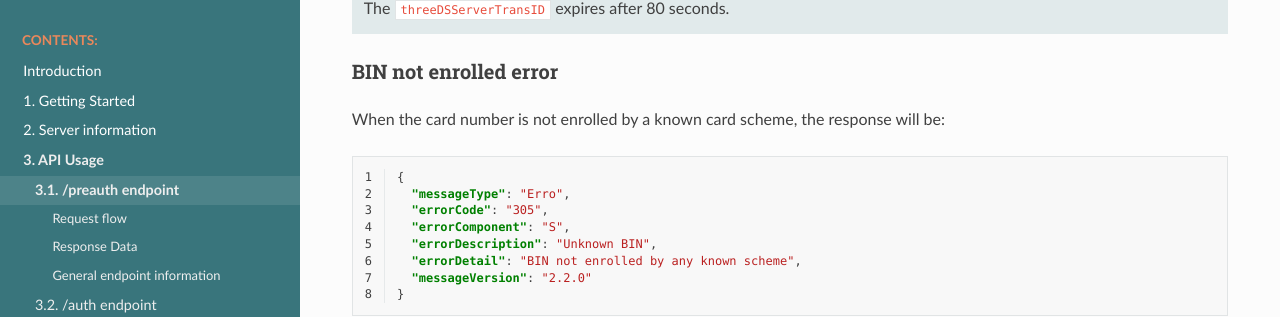
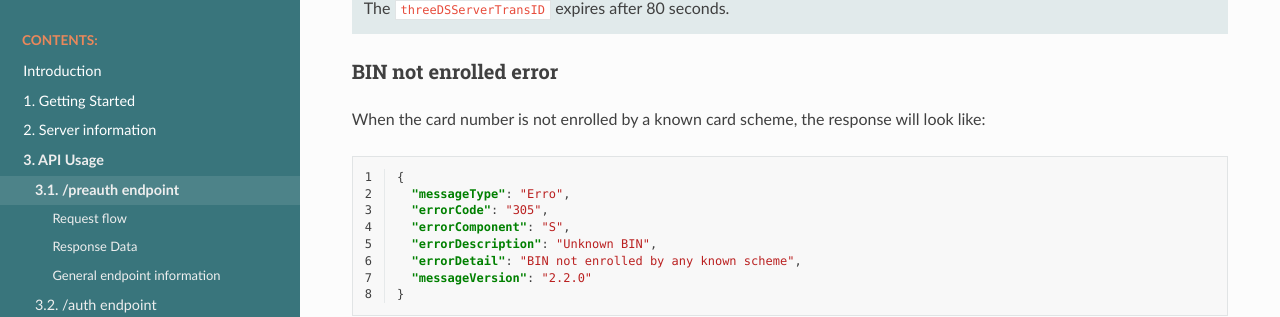
Before and after one commit to clearhaus/3DSv2-api-documentation, a Sphinx documentation site: the page built from source/preauth.rst, in a window 1280 px wide and 900 px high, scrolled down 1424 px. Shown: the part 148-465 px from the top of the window. Built offline with Sphinx 7.4.7 and the Read the Docs theme 2.0.0, drawn with Linux system fonts in a browser that asks for light colours.

Commit message:
Be less absolute about error, details might vary

```diff
--- a/source/preauth.rst
+++ b/source/preauth.rst
@@ -103,7 +103,8 @@ something like:
 BIN not enrolled error
 ======================
 
-When the card number is not enrolled by a known card scheme, the response will be:
+When the card number is not enrolled by a known card scheme, the response will
+look like:
 
 .. code-block:: json
   :linenos:
```
